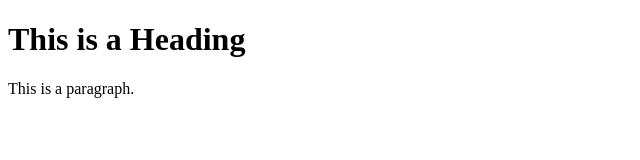
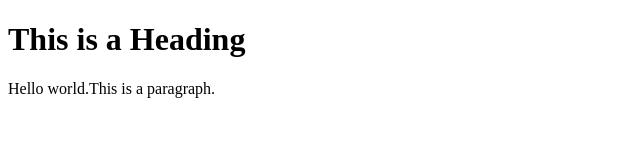
Before and after one commit to devleolee/lighthouse, a plain HTML site: page index.html in a window 1280 px wide. Shown: the whole page, without its empty margins (0-640 px from the left). Drawn offline with Linux system fonts and the light colour scheme.

Commit message:
Update index.html

```diff
--- a/index.html
+++ b/index.html
@@ -6,7 +6,7 @@
 <body>
 
 <h1>This is a Heading</h1>
-<p>This is a paragraph.</p>
+<p>Hello world.This is a paragraph.</p>
 
 </body>
 </html>
```
